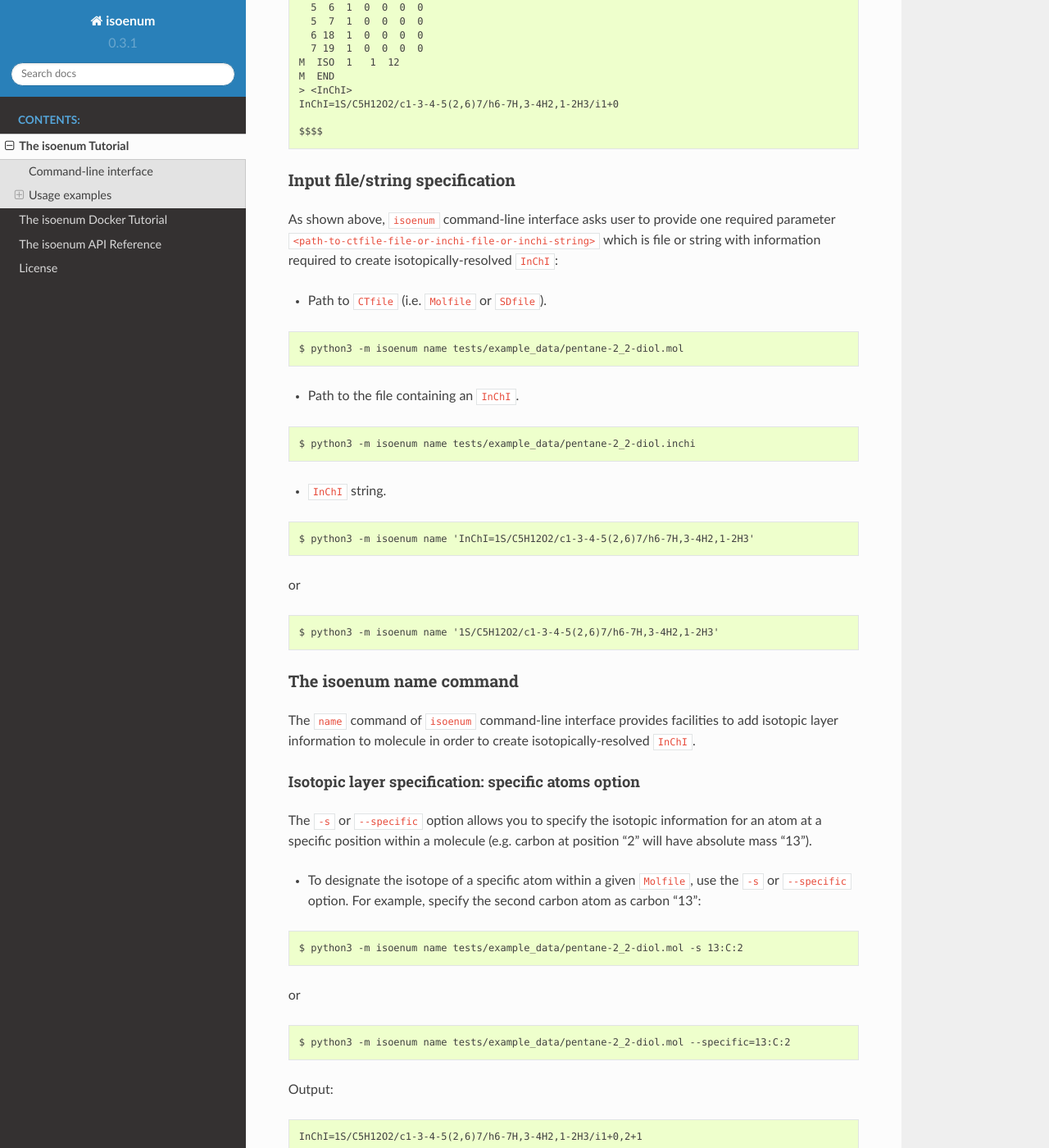
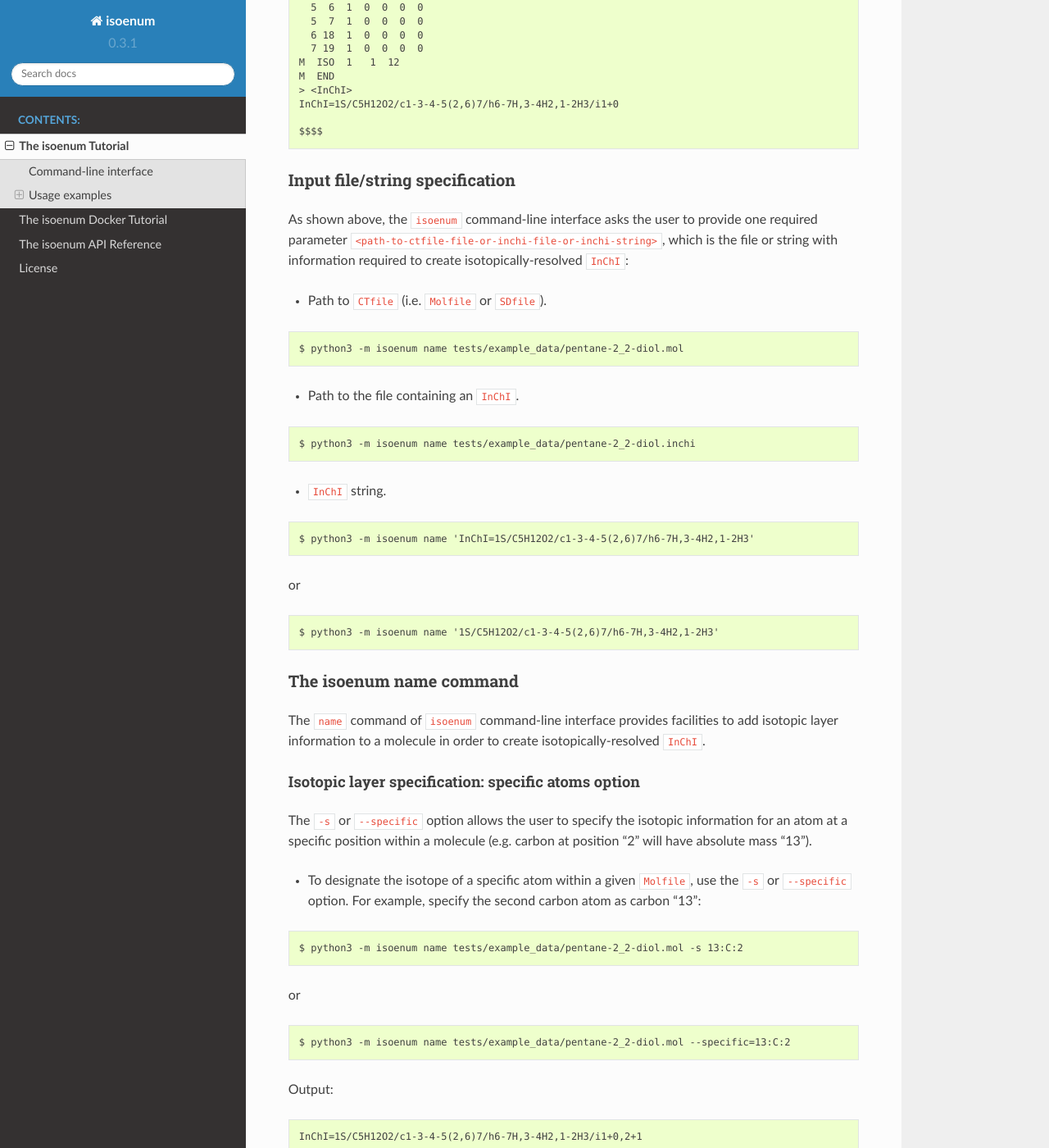
Before and after one commit to MoseleyBioinformaticsLab/isoenum, a Sphinx documentation site: the page built from docs/tutorial.rst, in a window 1280 px wide and 1400 px high, scrolled down 3268 px. Shown: the whole window at 82% size. Built offline with Sphinx 7.4.7 and the Read the Docs theme 2.0.0, drawn with Linux system fonts in a browser that asks for light colours; some of the changed text lies outside the part shown.

Commit message:
Docs: tutorial update.

```diff
--- a/docs/tutorial.rst
+++ b/docs/tutorial.rst
@@ -2,6 +2,7 @@
 ====================
 
 .. note::
+
     Read :doc:`tutorial-docker` to see examples provided below
     but with the use of a docker container with the ``isoenum`` Python
     package and all its dependencies instead of using the
@@ -196,9 +197,9 @@
 Input file/string specification
 -------------------------------
 
-As shown above, ``isoenum`` command-line interface asks user
-to provide one required parameter ``<path-to-ctfile-file-or-inchi-file-or-inchi-string>``
-which is file or string with information required to create isotopically-resolved ``InChI``:
+As shown above, the ``isoenum`` command-line interface asks the user
+to provide one required parameter ``<path-to-ctfile-file-or-inchi-file-or-inchi-string>``,
+which is the file or string with information required to create isotopically-resolved ``InChI``:
 
 * Path to ``CTfile`` (i.e. ``Molfile`` or ``SDfile``).
 
@@ -229,14 +230,14 @@
 ------------------------
 
 The ``name`` command of ``isoenum`` command-line interface provides
-facilities to add isotopic layer information to molecule in order to
+facilities to add isotopic layer information to a molecule in order to
 create isotopically-resolved ``InChI``.
 
 
 Isotopic layer specification: specific atoms option
 '''''''''''''''''''''''''''''''''''''''''''''''''''
 
-The ``-s`` or ``--specific`` option allows you to specify the isotopic information
+The ``-s`` or ``--specific`` option allows the user to specify the isotopic information
 for an atom at a specific position within a molecule (e.g. carbon at position "2"
 will have absolute mass "13").
 
@@ -261,7 +262,7 @@
     InChI=1S/C5H12O2/c1-3-4-5(2,6)7/h6-7H,3-4H2,1-2H3/i1+0,2+1
 
 
-* To designate the isotope for several atoms, repeat ``-s`` or ``--specific`` option:
+* To designate the isotope for several atoms, repeat the ``-s`` or ``--specific`` option:
 
 .. code-block:: none
 
@@ -281,7 +282,7 @@
 
 .. note::
 
-    Since original file already contained ``ISO`` specification for the first carbon atom,
+    Since the original file already contained the ``ISO`` specification for the first carbon atom,
     it did not change the designation of that atom (i.e. ``i1+0`` was retained).
 
 
@@ -307,9 +308,9 @@
 Isotopic layer specification: all atoms of a specific type option
 '''''''''''''''''''''''''''''''''''''''''''''''''''''''''''''''''
 
-The ``-a`` or ``--all`` option allows you to specify the isotopic information
+The ``-a`` or ``--all`` option allows the user to specify the isotopic information
 for all atoms of a specific type (e.g. all carbons within a molecule will have
- absolute mass "13" etc.)
+absolute mass "13" etc.)
 
 * To add isotope designations to all atoms of a specific element,
   use the ``-a`` or ``--all`` option:
@@ -393,9 +394,9 @@
 Isotopic layer specification: enumerate atoms of specific type option
 '''''''''''''''''''''''''''''''''''''''''''''''''''''''''''''''''''''
 
-The ``-e`` or ``--enumerate`` option allows you to create a set of ``InChI``
+The ``-e`` or ``--enumerate`` option allows the user to create a set of ``InChI``
 for a molecule with a different number of isotopes (e.g. create all ``InChI``
-where number of carbon atoms with absolute mass "13" ranges from 3 to 4).
+where the number of carbon atoms with absolute mass "13" ranges from 0 to 5).
 
 
 * To enumerate atoms of a specific element type, use the ``-e`` or ``--enumerate`` option:
@@ -624,7 +625,7 @@
 .. image:: _static/l-valine.svg
 
 
-* To create zwitterion ``InChI``:
+* To create ``InChI`` that represents the zwitterion form:
 
 .. code-block:: none
 
@@ -646,9 +647,14 @@
 
 .. image:: _static/l-valine-zwitterion.svg
 
+.. note::
 
-We can also create ionized versions of molecules. For example, the following ``InChI``
-represents neutral Adenosine monophosphate (AMP):
+    Notice that the ``InChI`` is non-standard.  This is because zwitterionic forms of
+    molecules cannot be represented in standard ``InChI``, but can be represented with
+    the standard fixed hydrogen layer (``FixedH``) extension.
+
+
+For a second example, the following ``InChI`` represents neutral Adenosine monophosphate (AMP):
 
 .. code-block:: none
 
@@ -658,7 +664,7 @@
 
 .. image:: _static/amp.svg
 
-* To create ionized ``InChI``:
+* To create the biochemically-relevant ionized ``InChI``:
 
 .. code-block:: none
 
@@ -685,7 +691,7 @@
 The isoenum nmr command
 -----------------------
 
-The ``nmr`` command of ``isoenum`` command-line interface provides
+The ``nmr`` command of the ``isoenum`` command-line interface provides
 facilities to create isotopically-resolved ``InChI`` based on theoretical
 NMR coupling patterns (e.g. J1CH, J3HH, etc.).
 
@@ -699,7 +705,7 @@
 
 .. image:: _static/l-valine.svg
 
-* To create set of ``InChI`` for "1D1H" NMR experiment:
+* To create the theoretically possible set of ``InChI`` for "1D1H" NMR experiment:
 
 .. code-block:: none
 
@@ -744,11 +750,16 @@
     [1H16]HResonance + [1H16:1H15]J3HH	InChI=1S/C5H11NO2/c1-3(2)4(6)5(7)8/h3-4H,6H2,1-2H3,(H,7,8)/t4-/m0/s1/i3H,4H
     [1H16]HResonance + [1H16:13C4]J1CH + [1H16:1H15]J3HH	InChI=1S/C5H11NO2/c1-3(2)4(6)5(7)8/h3-4H,6H2,1-2H3,(H,7,8)/t4-/m0/s1/i3H,4+1H
 
+.. note::
+
+    Notice that the ``csv`` output includes a J-coupling description of the transient peak
+    and the representative ``InChI``.
+
 
 Workflow to generate InChI for data deposition from NMR experiments
 -------------------------------------------------------------------
 
-1. Get standard ``InChI`` with correct bonded structure and stereochemistry.
+1. Obtain standard ``InChI`` with correct bonded structure and stereochemistry.
 2. Convert to fully representative ``InChI`` with proper ionization states
    if necessary (the ``ionize`` command).
 3. Enumerate partial isotopomer ``InChI`` (the ``nmr`` command).
@@ -765,8 +776,8 @@
 
 .. image:: _static/l-valine.svg
 
-We want to generate partial isotopomer ``InChI`` for zwitterion form of l-valine.
-To change the ionization state within molecule, we need to use ``ionize`` command
+We want to generate partial isotopomer ``InChI`` for the zwitterionic form of l-valine.
+To change the ionization state within molecule, we need to use the ``ionize`` command
 on a standard ``InChI``:
 
 .. code-block:: none
@@ -834,7 +845,9 @@
     [1H16]HResonance + [1H16:1H15]J3HH	InChI=1/C5H11NO2/c1-3(2)4(6)5(7)8/h3-4H,6H2,1-2H3,(H,7,8)/t4-/m0/s1/i3H,4H/f/h6H
     [1H16]HResonance + [1H16:13C4]J1CH + [1H16:1H15]J3HH	InChI=1/C5H11NO2/c1-3(2)4(6)5(7)8/h3-4H,6H2,1-2H3,(H,7,8)/t4-/m0/s1/i3H,4+1H/f/h6H
 
-Finally, select appropriate ``InChI`` from the generated possibilities.
+Finally, **select** appropriate ``InChI`` from the generated possibilities and **associate**
+them with the appropriate transient peak (chemical shift).
+
 
 Output format
 -------------
@@ -1053,8 +1066,8 @@
 Output file
 -----------
 
-* To save the generated output into a file, use ``-o`` or ``--output`` option followed by filename.
-  For example, save the generated output in ``inchi`` format:
+* To save the generated output into a file, use the ``-o`` or ``--output`` option
+  followed by the filename. For example, save the generated output in ``inchi`` format:
 
 .. code-block:: none
 
@@ -1066,7 +1079,7 @@
 
     $ python3 -m isoenum name tests/example_data/pentane-2_2-diol.mol --all=13:C --format=inchi --output=outfile.inchi
 
-Generated file will contain the following output:
+The generated file will contain the following output:
 
 .. code-block:: none
 
@@ -1085,7 +1098,7 @@
 
     $ python3 -m isoenum name tests/example_data/pentane-2_2-diol.mol --all=13:C --format=sdf --output=outfile.sdf
 
-Generated file will contain the following output:
+The generated file will contain the following output:
 
 .. code-block:: none
 
@@ -1149,7 +1162,7 @@
 
     $ python3 -m isoenum name tests/example_data/pentane-2_2-diol.mol --all=13:C --format=json --output=outfile.json
 
-Generated file will contain the following output:
+The generated file will contain the following output:
 
 .. code-block:: none
 
@@ -1244,7 +1257,7 @@
 
     $ python3 -m isoenum name tests/example_data/pentane-2_2-diol.mol --all=13:C --format=csv --output=outfile.csv
 
-Generated file will contain the following output:
+The generated file will contain the following output:
 
 .. code-block:: none
 
```
Also changed, not shown: other parts of docs/tutorial.rst (+2 -2 lines).
